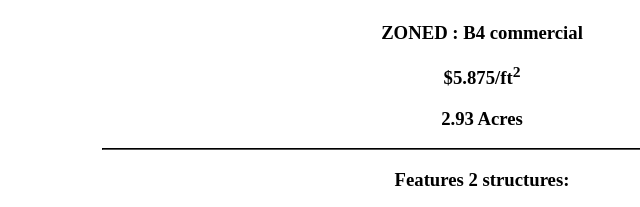
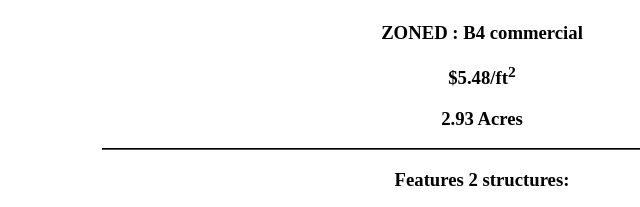
Before and after one commit to akulais/Angular-for_sale, a website: page client/partials/home.html in a window 1280 px wide. Shown: the part 4517-4724 px from the top of the page, 158-798 px from the left. Drawn offline with Linux system fonts and the light colour scheme; files that its build step writes are made by us from their sources; files whose address does not match are found by name.

Commit message:
price update

```diff
--- a/client/partials/home.html
+++ b/client/partials/home.html
@@ -113,7 +113,7 @@
     <div class="row">
         <div class="stats">
             <h3><b>ZONED : B4 commercial</b></h3>
-            <h3>$5.875/ft<sup>2</sup></h3>
+            <h3>$5.48/ft<sup>2</sup></h3>
             <h3>2.93 Acres</h3>
             <hr>
             <h3>Features 2 structures:</h3>
```
